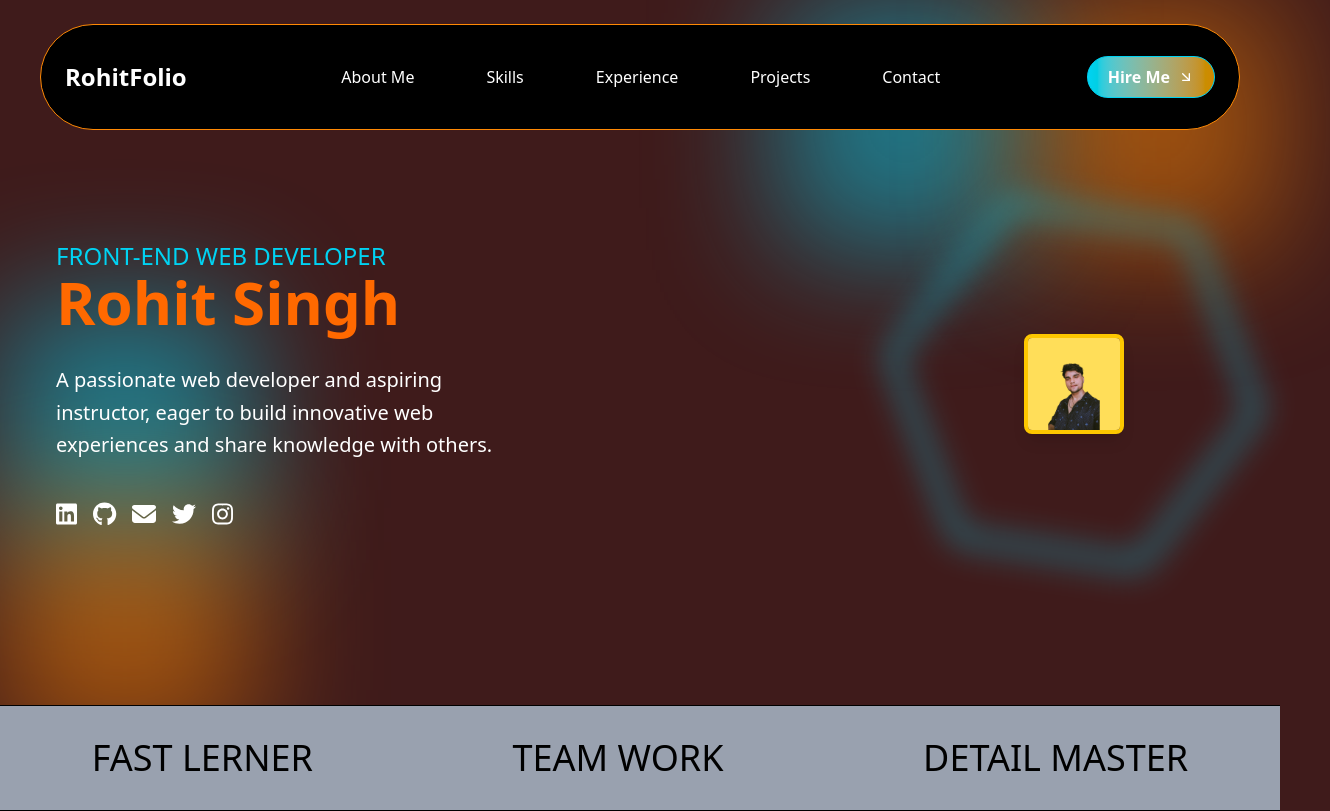
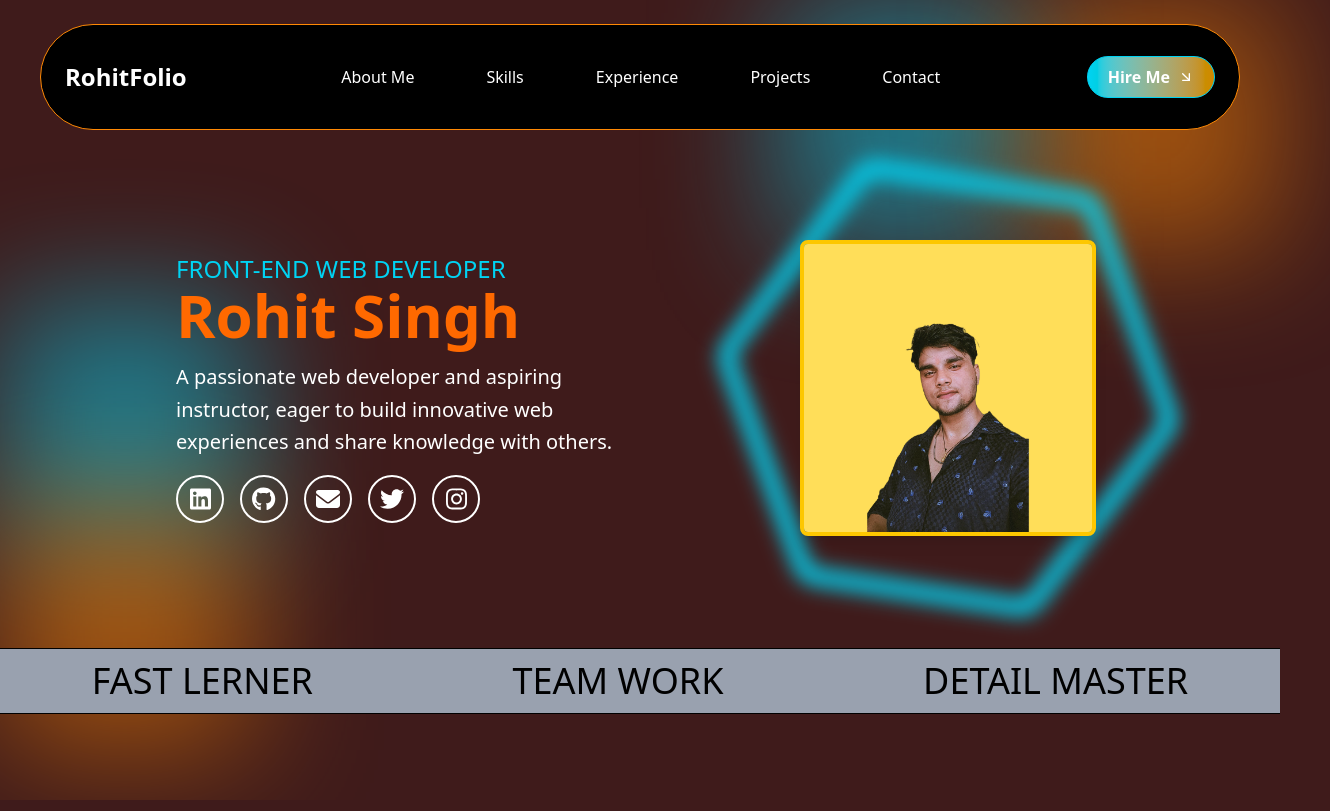
Before and after one commit to rohitdevelop/RohitFolio, a React (Vite) app: page / in a window 1280 px wide. Shown: the whole page, 1330 px wide, since content can reach past the window. Built offline with nearby package versions, Linux system fonts and the light colour scheme; the HTML template or start-up script is replaced by a standard one.

Commit message:
Updated Hero Section UI

```diff
--- a/src/Component/herosection/HeroMain.jsx
+++ b/src/Component/herosection/HeroMain.jsx
@@ -5,21 +5,19 @@ import HeroGraidiant from "./HeroGraidiant"; // ✅ Import gradient
 
 const HeroMain = () => {
     return (
-<div className="relative pt-44 md:pt-60 mb-0 md:mb-28 pb-16">
-
+        <div className="relative pt-44 md:pt-44 lg:pt-60 pb-16 md:pb-28">
             {/* Background Gradient */}
             <HeroGraidiant /> {/* ✅ Gradient is inside HeroMain */}
 
-            <div className="flex flex-col-reverse md:flex-row max-w-[1200px] mx-auto justify-between items-center px-4">
+            {/* Main Content Container */}
+            <div className="flex flex-col-reverse md:flex-row max-w-[1550px] mx-auto justify-between items-center px-4 md:px-8 lg:px-12 gap-8 md:gap-0">
                 {/* Hero Text */}
-                <div className="animate-fade-up">
+                <div className="w-full md:w-1/2 animate-fade-up ">
                     <HeroText />
                 </div>
-           <br />
-           <br />
-           <br />
+                <br />
                 {/* Hero Picture */}
-                <div className="animate-fade-up delay-100">
+                <div className="w-full md:w-1/2 animate-fade-up delay-100">
                     <HeroPic />
                 </div>
             </div>
--- a/src/Component/herosection/HeroPic.jsx
+++ b/src/Component/herosection/HeroPic.jsx
@@ -3,21 +3,23 @@ import { PiHexagonThin } from "react-icons/pi";
 
 const HeroPic = () => {
   return (
-    <div className="relative flex flex-col items-center justify-center w-full md:w-1/2 mt-8 md:mt-0">
+    <div className="relative flex flex-col items-center justify-center w-full md:w-1/2 mt-8 md:mt-0 md:ml-40">
       {/* Hexagonal Background with Animation */}
       <div className="absolute top-1/2 -translate-y-1/2 left-1/2 -translate-x-1/2 flex justify-center items-center -z-10">
         <PiHexagonThin
-          className="h-[280px] sm:h-[350px] md:h-[400px] lg:h-[450px] w-[280px] sm:w-[350px] md:w-[400px] lg:w-[450px]
-                     text-cyan-400 blur-lg animate-[spin_20s_linear_infinite] opacity-50"
+          className="h-[90vh] w-[90vw] sm:h-[300px] sm:w-[300px] md:h-[400px] md:w-[400px] lg:h-[550px] lg:w-[550px]
+                     text-cyan-400 blur-[10px] animate-[spin_20s_linear_infinite] opacity-100"
         />
       </div>
 
-      {/* Profile Picture inside Hexagon */}
-      <img
-        src="/images/rohit.png"
-        alt="Rohit Singh"
-        className="w-[130px] sm:w-[160px] md:w-[200px] lg:w-[250px] rounded-lg shadow-lg border-4 border-yellow-400"
-      />
+      {/* Hexagonal Image Container */}
+      <div className="hexagon">
+        <img
+          src="/images/rohit.png"
+          alt="Rohit Singh"
+          className="w-[150px] sm:w-[200px] md:w-[250px] lg:w-[300px] rounded-lg  shadow-lg border-4 border-yellow-400"
+        />
+      </div>
     </div>
   );
 };
--- a/src/Component/herosection/HeroText.jsx
+++ b/src/Component/herosection/HeroText.jsx
@@ -5,7 +5,7 @@ import { faEnvelope } from "@fortawesome/free-solid-svg-icons";
 
 const HeroText = () => {
   return (
-    <div className="flex flex-col gap-4 justify-center text-center md:text-left md:w-1/2 animate-fade-up">
+    <div className="flex flex-col gap-4 justify-center text-center md:text-left md:ml-32">
       {/* Name & Title Together */}
       <div>
         <h2 className="text-cyan-400 uppercase text-lg md:text-xl lg:text-2xl">
@@ -17,44 +17,45 @@ const HeroText = () => {
       </div>
 
       {/* Description */}
-      <p className="text-white text-base md:text-lg lg:text-xl mt-4 leading-relaxed">
+      <p className="text-white text-base md:text-lg lg:text-xl leading-relaxed">
         A passionate web developer and aspiring instructor,
         eager to build innovative web experiences and
         share knowledge with others.
       </p>
-      <div className="flex flex-wrap justify-center md:justify-start gap-4 mt-6">
+
+      {/* Social Icons */}
+      <div className="flex flex-wrap justify-center md:justify-start gap-4">
         <a
           href="https://www.linkedin.com/in/rohit-singh-b7777730a/"
-    className="text-white hover:text-red-500 transition duration-300"
+          className="text-white hover:text-cyan-500 flex items-center justify-center w-12 h-12 rounded-full border-2 border-white hover:border-cyan-500 hover:scale-110 hover:shadow-lg hover:shadow-cyan-500/50 transform transition-all duration-300 ease-in-out"
         >
           <FontAwesomeIcon icon={faLinkedin} className="text-2xl" />
         </a>
         <a
           href="https://github.com/rohitdevelop"
-    className="text-white hover:text-red-500 transition duration-300"
+          className="text-white hover:text-cyan-500 flex items-center justify-center w-12 h-12 rounded-full border-2 border-white hover:border-cyan-500 hover:scale-110 hover:shadow-lg hover:shadow-cyan-500/50 transform transition-all duration-300 ease-in-out"
         >
           <FontAwesomeIcon icon={faGithub} className="text-2xl" />
         </a>
         <a
           href="mailto:rohitdev124421@gmail.com"
-    className="text-white hover:text-red-500 transition duration-300"
+          className="text-white hover:text-cyan-500 flex items-center justify-center w-12 h-12 rounded-full border-2 border-white hover:border-cyan-500 hover:scale-110 hover:shadow-lg hover:shadow-cyan-500/50 transform transition-all duration-300 ease-in-out"
         >
           <FontAwesomeIcon icon={faEnvelope} className="text-2xl" />
         </a>
         <a
           href="https://x.com/Rohit_coder5"
-    className="text-white hover:text-red-500 transition duration-300"
+          className="text-white hover:text-cyan-500 flex items-center justify-center w-12 h-12 rounded-full border-2 border-white hover:border-cyan-500 hover:scale-110 hover:shadow-lg hover:shadow-cyan-500/50 transform transition-all duration-300 ease-in-out"
         >
           <FontAwesomeIcon icon={faTwitter} className="text-2xl" />
         </a>
         <a
           href="https://www.instagram.com/rohit_coder5/?hl=en"
-    className="text-white hover:text-red-500 transition duration-300"
+          className="text-white hover:text-cyan-500 flex items-center justify-center w-12 h-12 rounded-full border-2 border-white hover:border-cyan-500 hover:scale-110 hover:shadow-lg hover:shadow-cyan-500/50 transform transition-all duration-300 ease-in-out"
         >
           <FontAwesomeIcon icon={faInstagram} className="text-2xl" />
         </a>
       </div>
-
     </div>
   );
 };
--- a/src/Component/herosection/SubHerosection.jsx
+++ b/src/Component/herosection/SubHerosection.jsx
@@ -2,7 +2,7 @@ import React from 'react'
 
 const SubHerosection = () => {
     return (
-        <div className='w-full border-y border-lightGrey text-black flex justify-around uppercase xl:text-4xl md:text-2xl sm:text-4xl py-8 items-center gap-4 bg-gray-400'>
+        <div className='w-full  h-16 border-y border-lightGrey text-black flex justify-around uppercase xl:text-4xl md:text-2xl sm:text-4xl py-8 items-center gap-4 bg-gray-400'>
             <p>Fast Lerner</p>
             <p>Team work</p>
             <p>detail master</p>
```
Lines whose indentation alone changed are shown as unchanged.
